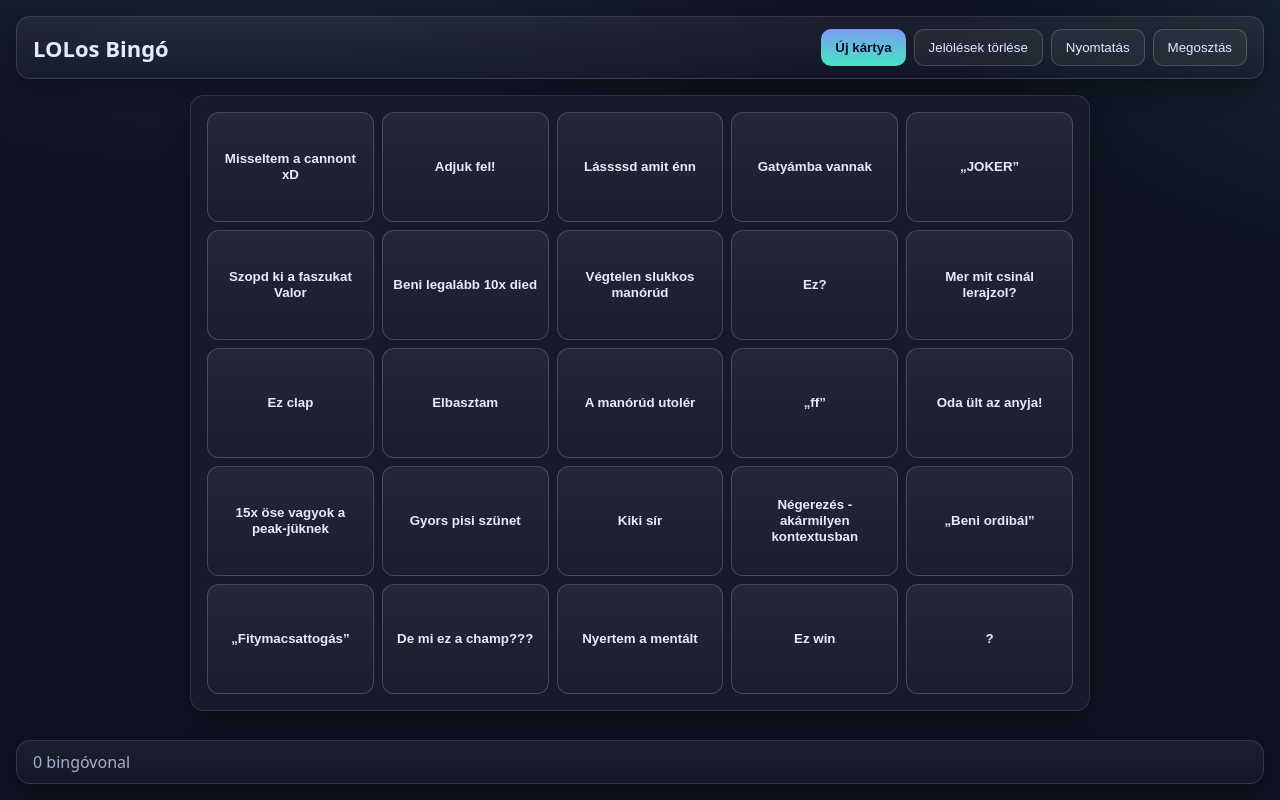
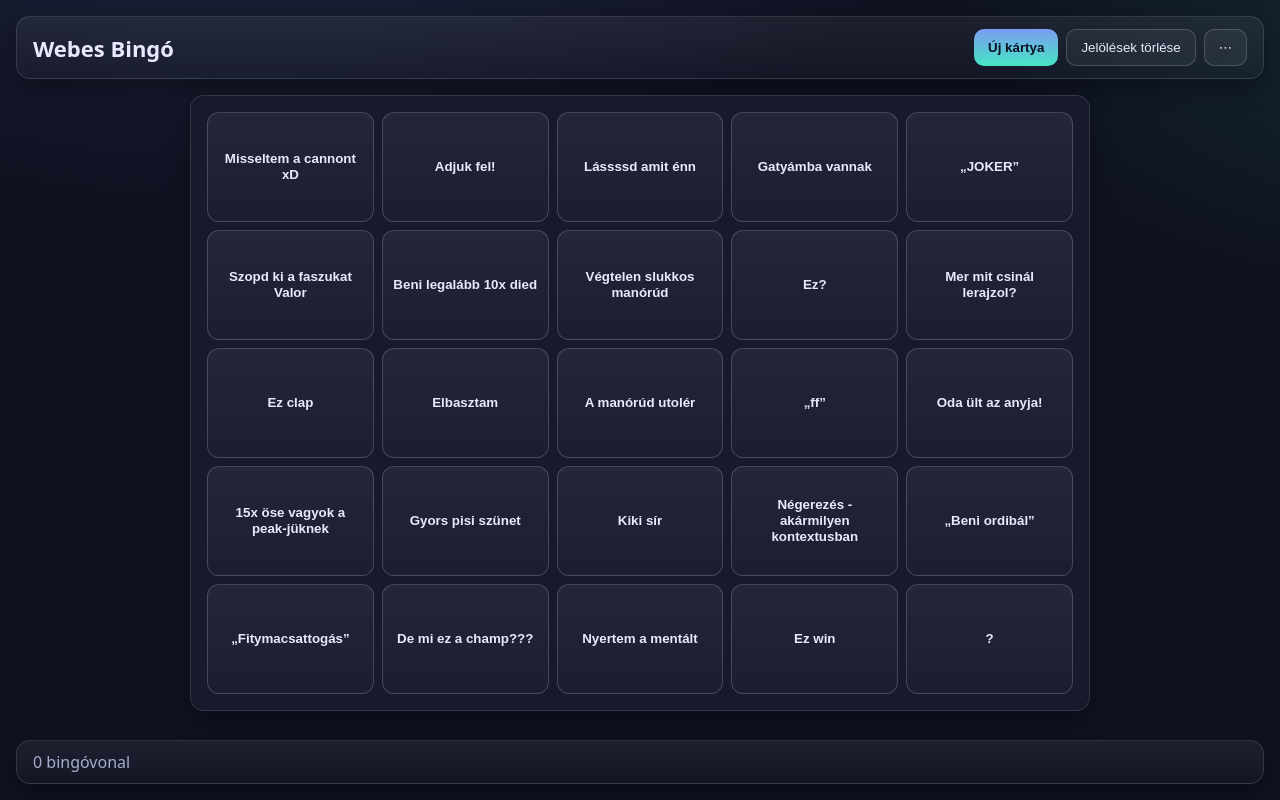
Before and after one commit to Jani-codee/lolbingo, a plain HTML site: page index.html in a window 1280 px wide. Drawn offline with Linux system fonts and the light colour scheme.

Commit message:
Update index.html

```diff
--- a/index.html
+++ b/index.html
@@ -3,7 +3,7 @@
   <head>
     <meta charset="utf-8" />
     <meta name="viewport" content="width=device-width, initial-scale=1" />
-    <title>LOLos Bingó</title>
+    <title>Webes Bingó</title>
     <link rel="stylesheet" href="style.css" />
     <link rel="manifest" href="manifest.webmanifest" />
     <meta name="theme-color" content="#0f1221" />
@@ -13,12 +13,17 @@
   </head>
   <body>
     <header class="app-header">
-      <h1>LOLos Bingó</h1>
-      <div class="actions">
+      <h1>Webes Bingó</h1>
+      <div class="actions actions--compact">
         <button id="newCardBtn" class="primary">Új kártya</button>
         <button id="resetMarksBtn" class="secondary">Jelölések törlése</button>
-        <button id="printBtn" class="secondary">Nyomtatás</button>
-        <button id="shareBtn" class="secondary">Megosztás</button>
+        <div class="more">
+          <button id="moreBtn" class="icon" aria-haspopup="menu" aria-expanded="false" aria-controls="moreMenu" title="Továbbiak">⋯</button>
+          <div id="moreMenu" class="menu" role="menu" hidden>
+            <button id="printBtn" role="menuitem">Nyomtatás</button>
+            <button id="shareBtn" role="menuitem">Megosztás</button>
+          </div>
+        </div>
       </div>
     </header>
 
```
